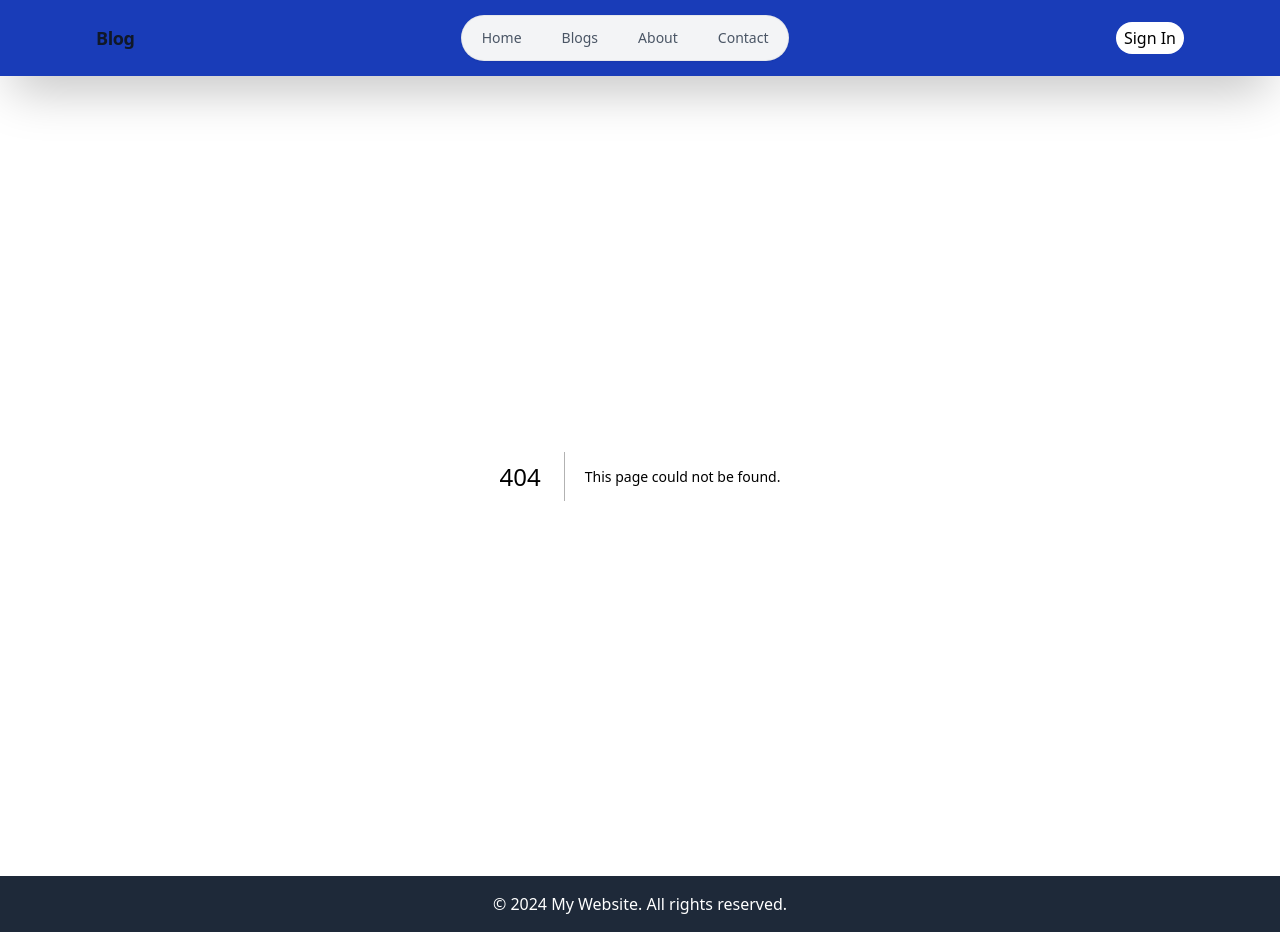
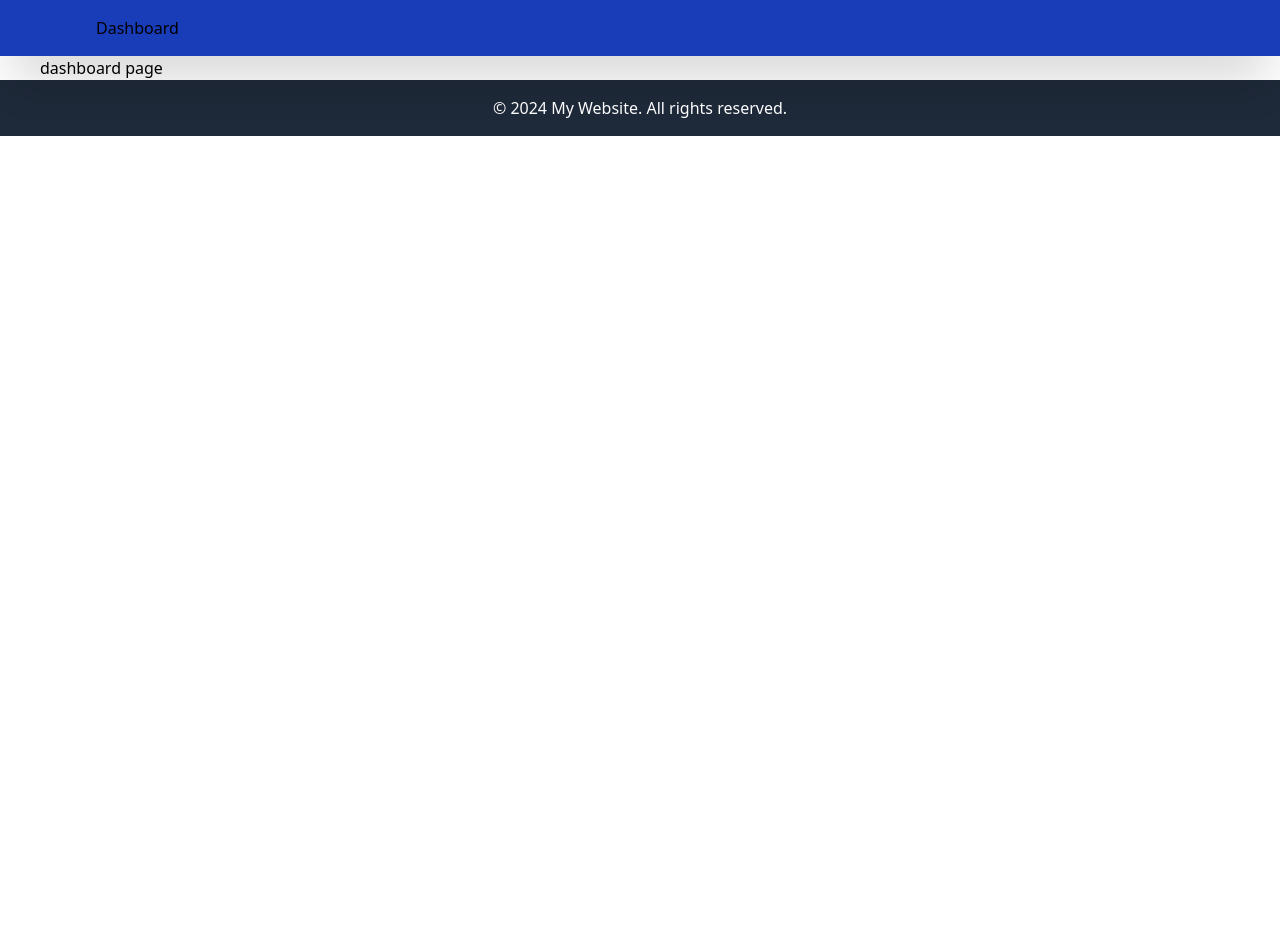
Before and after one commit to mahaamudul/Next-js, a Next.js app in the folder blog/: page /dashboard in a window 1280 px wide. Before the commit this address had no page. After the commit the page ends 800 px from the top, so only its background shows below. Built offline with nearby package versions, Linux system fonts and the light colour scheme.

Commit message:
Add dashboard page and update NavBar for conditional rendering

```diff
--- /dev/null
+++ b/blog/src/app/(dashboard)/dashboard/page.tsx
@@ -0,0 +1,12 @@
+
+
+const page = () => {
+    return (
+        <div>
+            dashboard page
+
+        </div>
+    );
+};
+
+export default page;
--- a/blog/src/shared/navbar/Nav.jsx
+++ b/blog/src/shared/navbar/Nav.jsx
@@ -30,7 +30,18 @@ const NavBar = () => {
         router.push('/login');
     }
 
-    return (
+    if (pathName === "/dashboard") {
+  return (
+    <nav className="sticky top-0 z-50 shadow-2xl bg-blue-800 backdrop-blur-md">
+      <div className="mx-auto flex w-full max-w-6xl items-center justify-between px-4 py-4 sm:px-6 lg:px-8">
+        Dashboard
+      </div>
+    </nav>
+  );
+}
+    else {
+         return (
+
         <nav className="sticky top-0 z-50 shadow-2xl bg-blue-800 backdrop-blur-md">
             <div className="mx-auto flex w-full max-w-6xl items-center justify-between px-4 py-4 sm:px-6 lg:px-8">
                 <Link
@@ -64,6 +75,9 @@ const NavBar = () => {
             </div>
         </nav>
     );
+}
+
+
 };
 
 export default NavBar;
```
